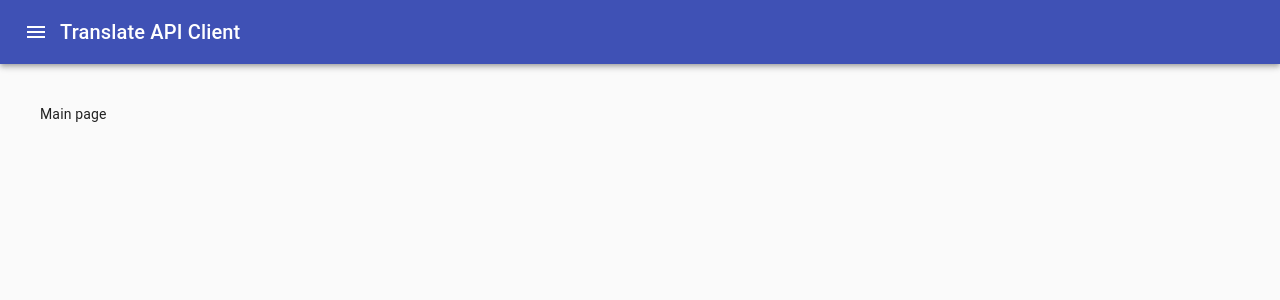
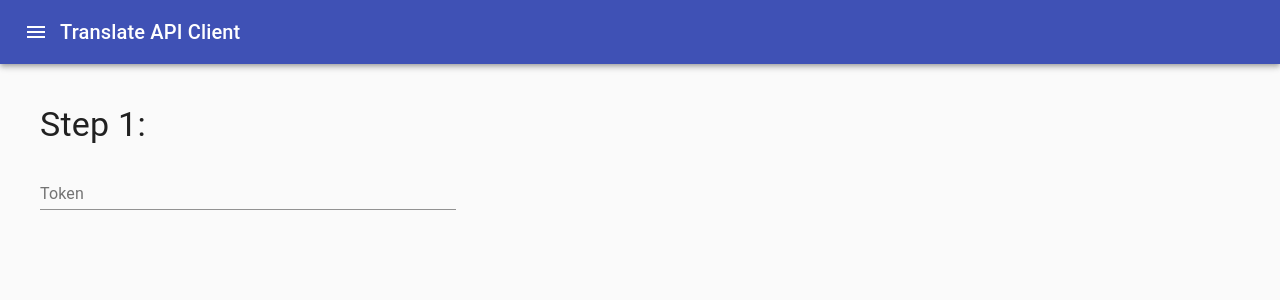
Before and after one commit to kirzharov/translate-api-client, a React (Create React App) app: page / in a window 1280 px wide. Shown: the top 300 px of the page. Built offline with nearby package versions, Linux system fonts and the light colour scheme.

Commit message:
add Main page with Step 1 component

```diff
--- a/src/App.tsx
+++ b/src/App.tsx
@@ -1,9 +1,9 @@
 import React from 'react';
 
-import LayoutContainer from './domains/layouts/default/LayoutContainer';
+import { MainPageContainer } from './domains/pages/main';
 
 const App: React.FC = () => {
-    return <LayoutContainer>Main page</LayoutContainer>;
+    return <MainPageContainer />;
 };
 
 export default App;
--- /dev/null
+++ b/src/domains/pages/main/MainPageContainer.tsx
@@ -0,0 +1,29 @@
+import React, { useState } from 'react';
+import { Grid, makeStyles } from '@material-ui/core';
+
+import { Default as LayoutContainer } from '../../layouts';
+import { Step1 } from './components';
+
+export const MainPageContainer: React.FC = () => {
+    const classes = useStyles();
+
+    const [token, setToken] = useState<string>('');
+
+    const handleChangeToken = (event: React.ChangeEvent<HTMLInputElement>) => {
+        setToken(event.target.value);
+    };
+
+    return (
+        <LayoutContainer>
+            <Grid container spacing={4} className={classes.root}>
+                <Step1 token={token} handleChangeToken={handleChangeToken} />
+            </Grid>
+        </LayoutContainer>
+    );
+};
+
+const useStyles = makeStyles(() => ({
+    root: {
+        flexDirection: 'column',
+    },
+}));
--- /dev/null
+++ b/src/domains/pages/main/components/Step1.tsx
@@ -0,0 +1,33 @@
+import React from 'react';
+import { Grid, Typography, FormControl, InputLabel, Input, makeStyles } from '@material-ui/core';
+
+import { Step1PropsT } from './types';
+
+export const Step1: React.FC<Step1PropsT> = ({ token, handleChangeToken }) => {
+    const classes = useStyles();
+
+    return (
+        <Grid item xs={12} md={5}>
+            <Typography variant='h4' component='h1'>
+                Step 1:
+            </Typography>
+            <FormControl className={classes.formControl}>
+                <InputLabel htmlFor='component-simple'>Token</InputLabel>
+                <Input
+                    id='component-simple'
+                    placeholder='example: 9a7ad4890d38499b9e941ba41dbd6986'
+                    value={token}
+                    onChange={handleChangeToken}
+                    fullWidth
+                />
+            </FormControl>
+        </Grid>
+    );
+};
+
+const useStyles = makeStyles(() => ({
+    formControl: {
+        margin: '16px 0',
+        minWidth: '416px',
+    },
+}));
--- /dev/null
+++ b/src/domains/pages/main/components/index.ts
@@ -0,0 +1 @@
+export { Step1 } from './Step1';
--- /dev/null
+++ b/src/domains/pages/main/components/types.d.ts
@@ -0,0 +1,4 @@
+export type Step1PropsT = {
+    token: string;
+    handleChangeToken: (event: React.ChangeEvent<HTMLInputElement>) => void;
+};
--- /dev/null
+++ b/src/domains/pages/main/index.ts
@@ -0,0 +1 @@
+export { MainPageContainer } from './MainPageContainer';
--- /dev/null
+++ b/src/domains/pages/main/types.d.ts
@@ -0,0 +1,6 @@
+export type TranslateTaskT = {
+    token?: string;
+    translateText?: string;
+    locale?: string;
+    provider?: string;
+};
```
